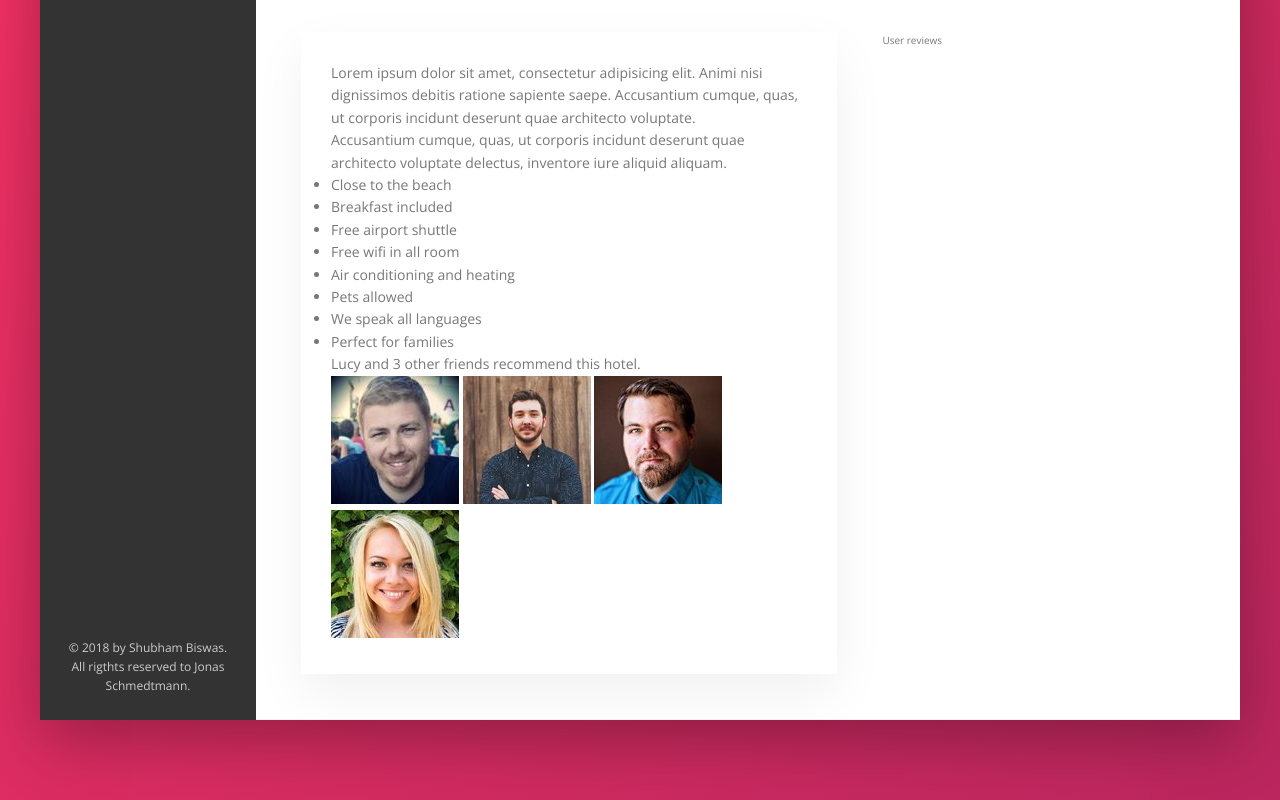
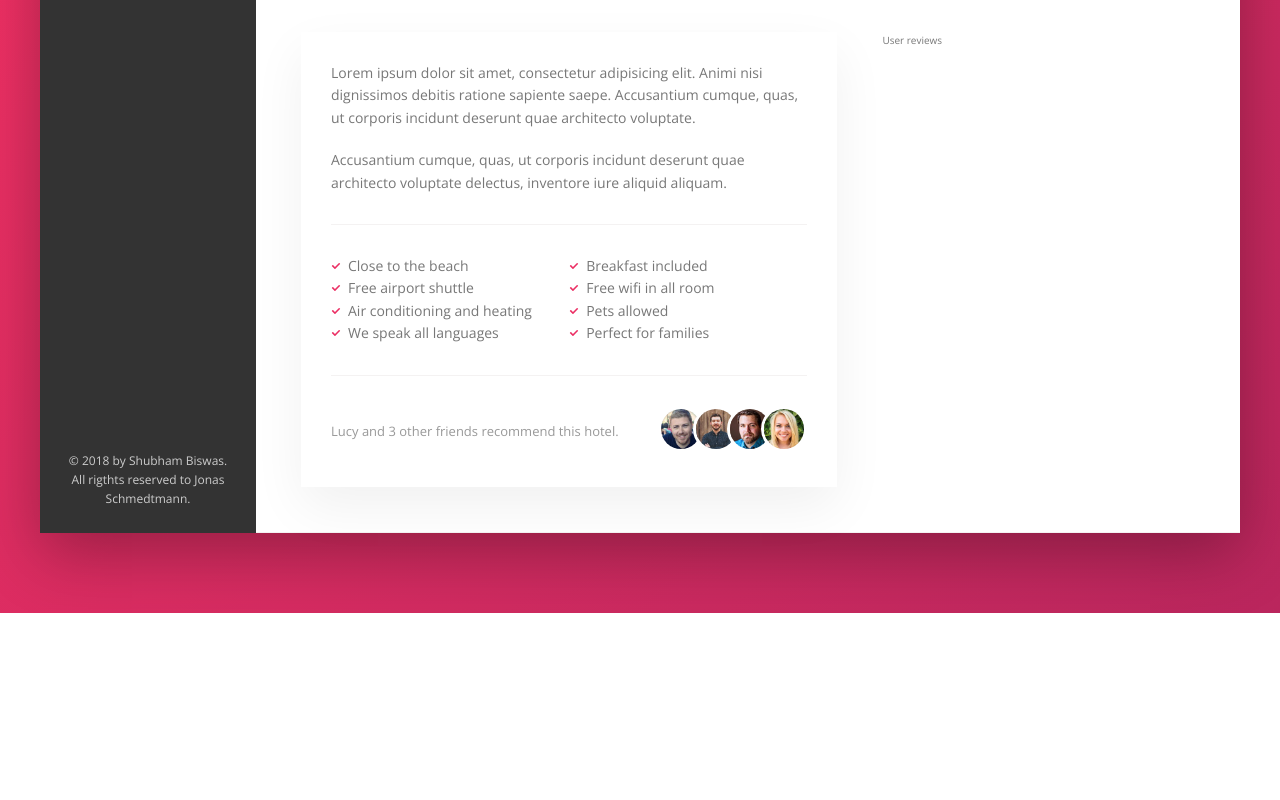
Before and after one commit to CodeWeeD0/trillio-flexbox, a website: page index.html in a window 1280 px wide. Shown: the part 619-1419 px from the top of the page. After the commit the page ends 1232 px from the top, so only its background shows below. Drawn offline with nearby package versions, Linux system fonts and the light colour scheme.

Commit message:
hotel description edit 2

```diff
--- a/sass/_components.scss
+++ b/sass/_components.scss
@@ -298,3 +298,72 @@
         box-shadow: none;
     }
 }
+
+.paragraph:not(:last-of-type){
+    margin-bottom: 2rem;
+}
+
+.list{
+    list-style: none;
+    margin: 3rem 0;
+    padding: 3rem 0;
+    border-top: 1px solid var(--color-grey-light-2);
+    border-bottom: 1px solid var(--color-grey-light-2);
+
+    display: flex;
+    flex-wrap: wrap;
+
+    &__item{
+        flex: 0 0 50%;
+    }
+
+    &__item::before{
+        content: "";
+        display: inline-block;
+        height: 1rem;
+        width: 1rem;
+        margin-right: .7rem;
+
+        //older browser
+        //background-image: url("../img/checkmark.svg");
+        //background-size: cover;
+
+        background-color: var(--color-primary);
+        mask-image: url(../img/checkmark.svg);
+        mask-size: cover;
+        -webkit-mask-image: url(../img/checkmark.svg);
+        -webkit-mask-size: cover;
+    }
+}
+
+
+/////recomendtion cards
+.recommend{
+
+    font-size: 1.3rem;
+    color: var(--color-grey-dark-3);
+
+    display: flex;
+    align-items: center;
+
+
+    &__count{
+        margin-right: auto;
+    }
+
+    &__friends{
+
+    }
+
+    &__photo{
+        box-sizing: content-box;
+        height:4rem;
+        width: 4rem;
+        border-radius: 50%;
+        border: 3px solid #fff;
+
+        &:not(:last-child){
+            margin-right: -1.5rem;
+        }
+    }
+}
```
Also changed, not shown: css/style.css, img/checkmark.svg (added), img/chevron-thin-right.svg (deleted).
